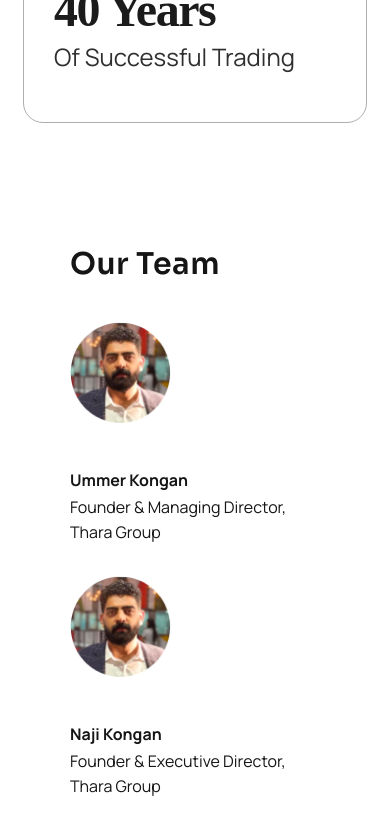
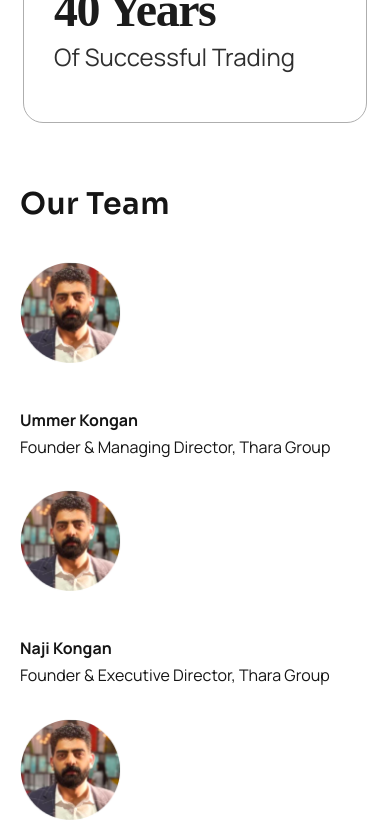
Before and after one commit to ll00lll00l0l/tharafrontend, a React (Create React App) app: page /about in a window 390 px wide. Shown: the part 1860-2689 px from the top of the page. Built offline with nearby package versions, Linux system fonts and the light colour scheme.

Commit message:
responsiv

```diff
--- a/src/components/Ourteam.css
+++ b/src/components/Ourteam.css
@@ -1,5 +1,9 @@
 .teambroder{
     padding: 120px 70px;
+    @media (max-width: 1040px) {
+        padding: 60px 20px;
+
+    }
 }
 
 .teamrow{
```
